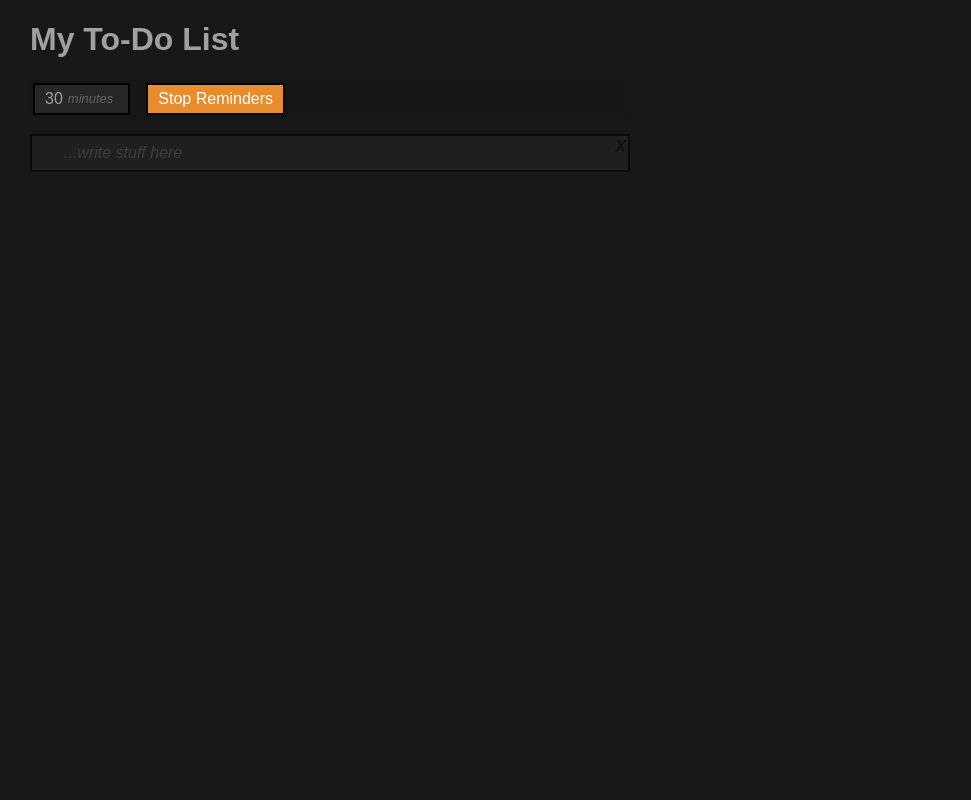
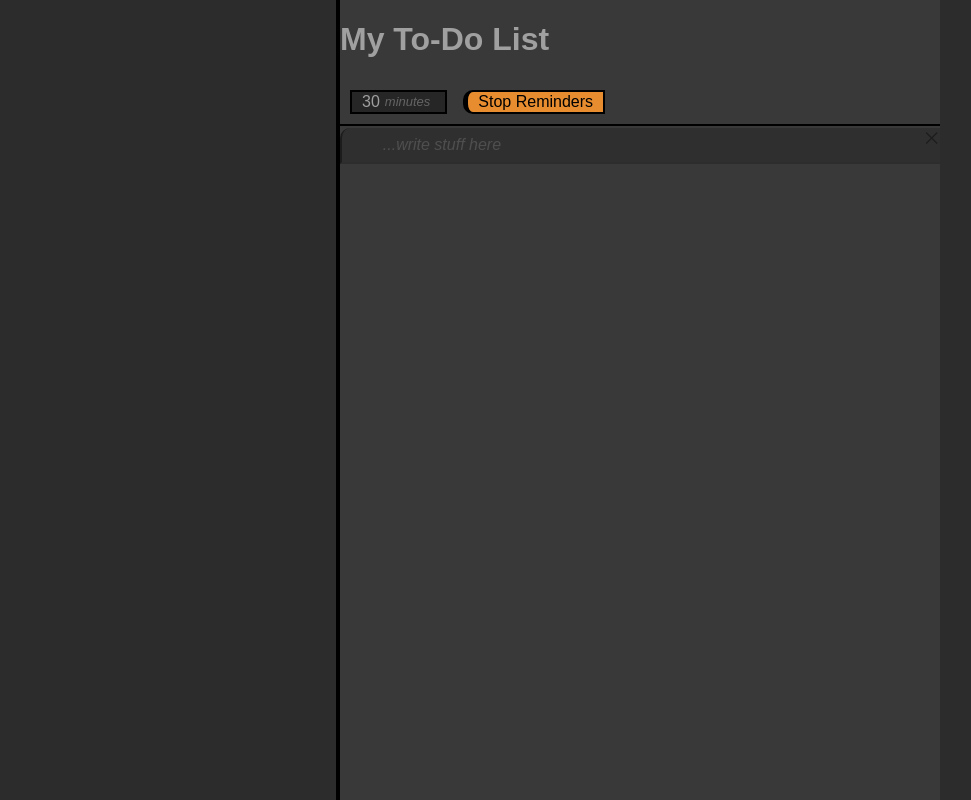
Before and after one commit to glroom/ToDo-List-Spoken, a plain HTML site: page index.html in a window 1280 px wide. Both pictures are taken after a click on the button "Start Reminders". Shown: the whole page, without its empty margins (2-973 px from the left). Drawn offline with Linux system fonts and the light colour scheme.

Commit message:
More CSS fuckery.

```diff
--- a/index.html
+++ b/index.html
@@ -16,10 +16,10 @@
 
     <div id="listContainer">
         <div class="listItem empty">
-            <div class ="listCheck"></div>
+            <div class ="listCheck">✔</div>
             <div class ="listText" contenteditable="true" spellcheck="false"></div>
             <div class="listEnd">
-                <div class ="listX">X</div>
+                <div class ="listX">⨉</div>
                 <div class ="listInfo"></div>
             </div>
         </div>
--- a/script.js
+++ b/script.js
@@ -70,7 +70,7 @@ listContainer.onclick = function(e){
 
     else if(e.target.classList.contains("listX") && listItem != listContainer.lastChild){
         listItem.style.border = "none";
-        listItem.style.margin = "0px";
+        //listItem.style.margin = "0px";
         listItem.style.maxHeight = "0px";
         listItem.style.opacity = "0%";
         setTimeout((e)=>{
@@ -137,10 +137,10 @@ function addNewEmptyItem() {
 
     newItem.outerHTML =
         `<div class="listItem empty init">
-            <div class ="listCheck"></div>
+            <div class ="listCheck">✔</div>
             <div class ="listText" contenteditable="true" spellcheck="false"></div>
             <div class="listEnd">
-                <div class ="listX">X</div>
+                <div class ="listX">⨉</div>
                 <div class ="listInfo"></div>
             </div>
         </div>`;
--- a/style.css
+++ b/style.css
@@ -2,25 +2,29 @@ body {
     font-family: sans-serif;
     font-size: medium;
     display: flex;
-    justify-content: flex-start;
+    justify-content: space-around;
     min-height: 100vh; /* Ensure the body takes up at least the full viewport height */
     margin: 0; /* Remove default body margin */
-    align-items: flex-start;
     box-sizing: border-box;
-    background-color:hsl(0deg 0% 8.89%);
+    background-color: #2c2c2c;
     color: #a0a0a0;
+    flex-wrap: nowrap;
+    align-items: center;
+    flex-direction: column;
 }
 
 .input-container {
     display: flex;
-    margin-bottom: 1em;
-    max-height: 2em;
+    padding: 10px;
+    max-height: 2rem;
     justify-content: flex-start;
     align-content: stretch;
     flex-direction: row;
     flex-wrap: wrap;
-    background-color: #161616;
-    padding: 3px;
+    background-color: #00000000;
+    /* padding: 3px; */
+    padding-right: 2px;
+    border-bottom: 2px solid black;
 }
 
 .input-container div,button{
@@ -28,7 +32,7 @@ body {
     padding: 10px;
     border: 2px solid #000000;
     margin-right: 1em;
-    max-height: 2em;
+    max-height: 1.5rem;
     min-width: 6em;
     display: inline-flex;
     box-sizing: border-box;
@@ -48,7 +52,7 @@ body {
     z-index: 4 !important;
     opacity: 100% !important;
     box-shadow:#0000007a 0px 3px 8px;
-    color:#b0b0b0;
+    color:#ffffff;
 }
 
 div {
@@ -93,39 +97,48 @@ div {
     color: white;
     /* border: none; */
     cursor: pointer;
+    border-radius: 10px 0px 0px 10px;
+    border-left-width: 2px;
+    border-right-width: 5px;
+    transition: border-width ease-out 0.1s;
 }
 
 #toggleReminders.enabled {
     background-color: hsl(30.52deg 79.04% 54.59%);
+    border-left-width: 5px;
+    border-right-width: 2px;
+    color: black;
 }
 
 .listItem.checked{
     opacity:100%;
     color:#575757;
-    border: 1px dashed #000000e0;
-    margin: -1px 0px -1px 1em;
-    padding: 2px;
-    translate: 0 1px;
+    border-bottom: 1px dashed #000000e0;
+    margin: 0px 0px 0px 1em;
+    /* padding: 2px; */
+    /* translate: 0 1px; */
     background-color:#1a1a1a;
     z-index:0;
+    /* zoom: 90%; */
 }
 
 .checked > .listCheck{
     background-color: #000000;
     box-shadow: none;
     scale: 100%;
+    color: inherit;
 }
 
 .checked > .listText{
     text-decoration: line-through wavy 2px #000000;
     font-style:italic;
-    padding: 0px 0.5em;
 }
 
 .listItem{
     margin: 2px 0px 0px 0px;
     /* padding: 5px; */
-    border: 2px solid #000000;
+    border-left: 2px solid #000000;
+    border-bottom: 2px solid #0000001c;
     background-color:#272727;
     display: flex;
     transition: margin 0.1s linear, text-shadow 1s 0s linear(0.0 0%, 0.27 10.54%, 1 14.27%, 1.12 65.35%, 1.18 106.02%), max-height 0.2s ease-out, opacity 0.2s cubic-bezier(0.4, 0, 1, 1);
@@ -135,12 +148,15 @@ div {
     flex-wrap: nowrap;
     overflow: hidden;
     max-height: 250px;
-    box-sizing: border-box;
+    box-sizing: content-box;
+    border-top-left-radius: 10px 10px;
 }
 
  .listText:focus {
     outline:none;
     opacity: 100%;
+    border-bottom: 5px #ffffff;
+     background-color: black;
 }
 
 .listItem.empty, .listItem:has(.listText:empty){
@@ -166,16 +182,21 @@ div {
 }
 
 .listText{
-    display: inline;
-    padding: 0.5em;
+    /* display: inline; */
+    margin: 0 0.5rem  0 0.5em;
     width: 100%;
+    height: inherit;
     overflow-wrap: anywhere;
     animation: text-decoration 0.9s linear;
+    padding: .5rem .5rem;
+    align-self: stretch;
+    border-bottom-left-radius: 10px;
 }
 
 .listItem:not(:has(.listText:empty)) > div.listCheck:hover{
     background-color:#7fffd4;
     cursor:pointer;
+    color:black;
 }
 
 .listItem:not(.checked):has(div.listCheck:hover) > .listText{
@@ -190,8 +211,9 @@ div {
 }
 
 .listCheck{
-    width: .75em;
-    height: .75em;
+    width: 0.8rem;
+    height: .8rem;
+    /* max-width: .75rem; */
     background-color:#00000000;
     display: flex;
     margin-left: 0.5em;
@@ -199,6 +221,13 @@ div {
     flex-shrink: 0;
     box-shadow: 0px 0px 3px #000000;
     transition: background-color 0.1s linear;
+    flex-wrap: nowrap;
+    justify-content: center;
+    align-items: center;
+    color: #00000000;
+    overflow: hidden;
+    /* align-content: center; */
+    /* max-height: .75rem; */
 }
 
 .listX {
@@ -227,12 +256,13 @@ div {
 
 .listInfo{
     font-size: 9pt;
-    margin: 0px px 0px 0px;
+    margin: 1px 1px 0px 0px;
     width: max-content;
     height: max-content;
     text-wrap: nowrap;
     display: block;
-    color:#515151
+    color:#515151;
+    letter-spacing: -.5px;
 }
 
 .listEnd{
@@ -243,7 +273,8 @@ div {
     align-items: flex-end;
     flex-direction: column;
     justify-content: space-between;
-    width: 5%;
+    width: max-content;
+    font-style: initial;
 }
 
 
@@ -253,4 +284,9 @@ div {
     max-width: 600px; /* Set a maximum width */
     margin: 2em;
     margin-top: 0;
+    height: 100vh;
+    background-color: hsl(0deg 0% 22.31%);
+    margin-bottom: 0;
+    background-repeat: no-repeat;
+    border-left: black solid 4px;
 }
```
